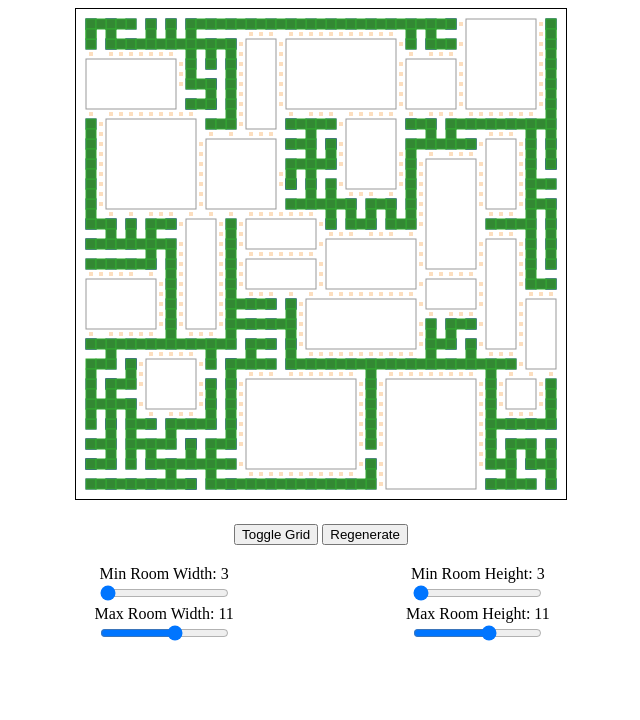
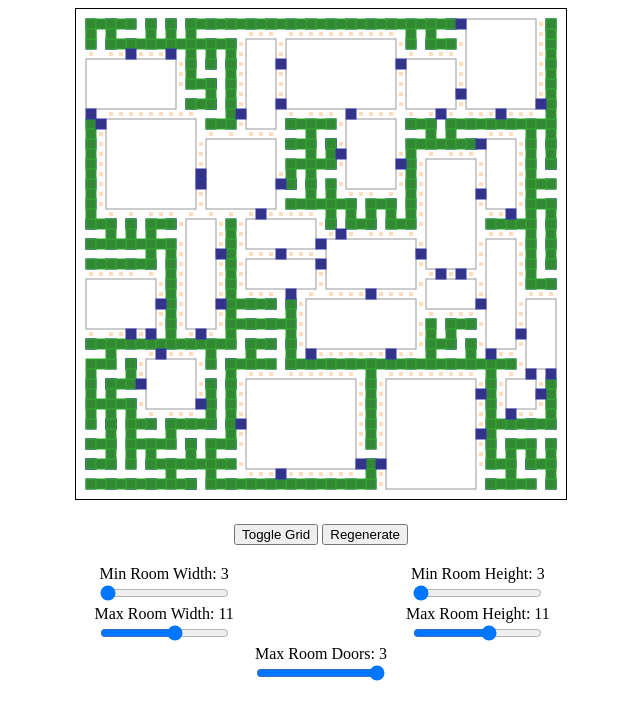
Before and after one commit to amonjerro/dungeon, a plain HTML site: page index.html in a window 1280 px wide. Shown: the whole page, without its empty margins (3-643 px from the left). Drawn offline with Linux system fonts and the light colour scheme.

Commit message:
Mark Doors to Rooms

```diff
--- a/index.html
+++ b/index.html
@@ -31,6 +31,10 @@
 					<label for="maxRoomHeight">Max Room Height: <span id="roomMaxHeightValue">11</span></label>
 					<input type="range" min="5" max="15" step="2" value="11" id="maxRoomHeight" name="maxRoomHeight">
 				</div>
+				<div class="input-group">
+					<label for="maxRoomDoors">Max Room Doors: <span id="maxRoomDoorsSpan">3</span></label>
+					<input type="range" min="1" max="5" step="2" value="11" id="maxDoors" name="maxDoors">
+				</div>
 			</div>
 		</div>
 		<div id="textOutput" class="horizontal-section scrollable">
@@ -49,11 +53,13 @@
 			var maxRoomHeightSlider = document.getElementById('maxRoomHeight')
 			var minRoomWidthSlider = document.getElementById('minRoomWidth')
 			var maxRoomWidthSlider = document.getElementById('maxRoomWidth')
+			var maxDoorSlider = document.getElementById('maxDoors')
 
 			var minRoomWidthSpanElement = document.getElementById('roomMinWidthValue')
 			var maxRoomWidthSpanElement = document.getElementById('roomMaxWidthValue')
 			var minRoomHeightSpanElement = document.getElementById('roomMinHeightValue')
 			var maxRoomHeightSpanElement = document.getElementById('roomMaxHeightValue')
+			var maxDoorSpan = document.getElementById('maxRoomDoorsSpan')
 
 			minRoomHeightSlider.oninput = function(){
 				minRoomHeightSpanElement.innerHTML = this.value
@@ -73,6 +79,11 @@
 			maxRoomWidthSlider.oninput = function(){
 				maxRoomWidthSpanElement.innerHTML = this.value
 				max_room_width = parseInt(this.value)
+			}
+
+			maxDoorSlider.oninput = function(){
+				maxDoorSpan.innerHTML = this.value
+				max_room_doors = parseInt(this.value)
 			}
 
 			var map = [];
@@ -127,6 +138,7 @@
 						}
 					}
 				}
+				addRoomDoors()
 			}
 
 			main()
--- a/js/graphics.js
+++ b/js/graphics.js
@@ -42,6 +42,13 @@ function paintFrontier(cell){
     ctx.strokeRect(cell.x*cell_x, cell.y*cell_y, cell_x, cell_y);
 }
 
+function paintConnections(x,y){
+    ctx.fillStyle = '#333388'
+    ctx.strokeStyle = '#3333AA'
+    ctx.fillRect(x*cell_x,y*cell_y, cell_x, cell_y)
+    ctx.strokeRect(x*cell_x,y*cell_y, cell_x, cell_y);
+}
+
 function clearCanvas(){
     ctx.clearRect(0,0, canvas.width, canvas.height)
 }
--- a/js/mapLogic.js
+++ b/js/mapLogic.js
@@ -9,6 +9,7 @@ var min_room_height = 3;
 var min_room_width = 3;
 var max_room_width = 11;
 var max_room_height = 11;
+var max_room_doors = 3;
 var attempts = 200;
 
 //Constants for less trouble
@@ -16,6 +17,7 @@ const WALL_TILE = 0;
 const ROOM_TILE = 1;
 const CORRIDOR_TILE = 2;
 const CONNECTION_TILE = 3;
+const CONNECTED_TILE = 4;
 var room_array = [];
 
 function pickStart(){
@@ -45,7 +47,6 @@ function scanForNewSeeds(){
             if (horizon.length > 0){
                 found = true;
                 seed = {x:x, y:y}
-                console.log(seed, horizon)
                 break;
             }
         }
@@ -225,3 +226,66 @@ function make_corridors(starting_cell){
     }
 
 }
+
+function addRoomDoors(){
+    for(let i = 0; i < room_array.length; i++){
+        let current_room = room_array[i]
+        current_room.established_connections = 0
+        let candidates = []
+
+        //Populate the Candidates
+        for (let w = 0; w < current_room.width; w++){
+            //Iterate over vertical perimeter wall
+            if (w == 0 || w == current_room.width-1){
+                for (let h = 0; h < current_room.height; h++){
+                    if (map[current_room.y_coord+h][current_room.x_coord+w-1] == CONNECTED_TILE){
+                        current_room.established_connections++;
+                    } else if (map[current_room.y_coord+h][current_room.x_coord+w-1] == CONNECTION_TILE) {
+                        candidates.push({
+                            x:current_room.x_coord+w-1,
+                            y:current_room.y_coord+h
+                        })
+                    } else if(map[current_room.y_coord+h][current_room.x_coord+w+1] == CONNECTED_TILE) {
+                        current_room.established_connections++;
+                    } else if (map[current_room.y_coord+h][current_room.x_coord+w+1] == CONNECTION_TILE){
+                        candidates.push({
+                            x:current_room.x_coord+w+1,
+                            y:current_room.y_coord+h
+                        })
+                    }
+                }
+            }
+
+            //Check top
+            if (map[current_room.y_coord-1][current_room.x_coord+w] == CONNECTED_TILE){
+                current_room.established_connections++
+
+            } else if (map[current_room.y_coord-1][current_room.x_coord+w] == CONNECTION_TILE){
+                candidates.push({
+                    x:current_room.x_coord+w,
+                    y:current_room.y_coord-1
+                })
+            }
+            //Check bottom
+            bottom_margin = current_room.y_coord+current_room.height
+            if (map[bottom_margin][current_room.x_coord+w] == CONNECTED_TILE){
+                current_room.established_connections++
+
+            } else if (map[bottom_margin][current_room.x_coord+w] == CONNECTION_TILE){
+                candidates.push({
+                    x:current_room.x_coord+w,
+                    y:bottom_margin
+                })
+            }
+        }
+
+        //Add new connections until the limit is reached
+        while(current_room.established_connections < max_room_doors){
+            let candidate = candidates.splice(randomIntFromInterval(0, candidates.length-1),1)[0]
+            map[candidate.y][candidate.x] = CONNECTED_TILE
+            paintConnections(candidate.x, candidate.y)
+            current_room.established_connections++
+        }
+
+    }
+}
```
